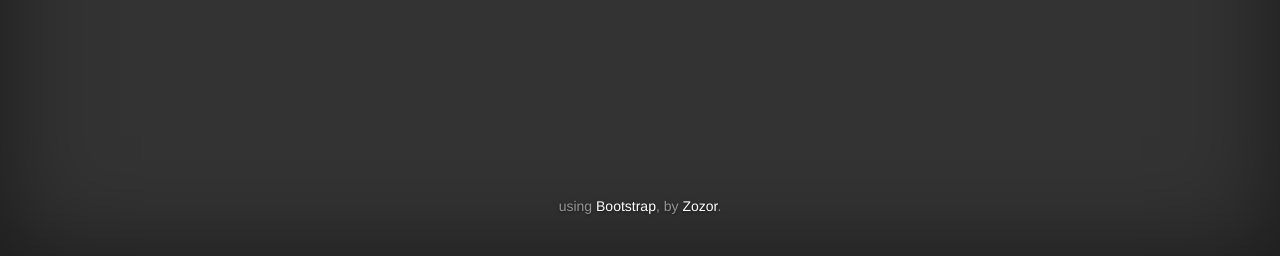
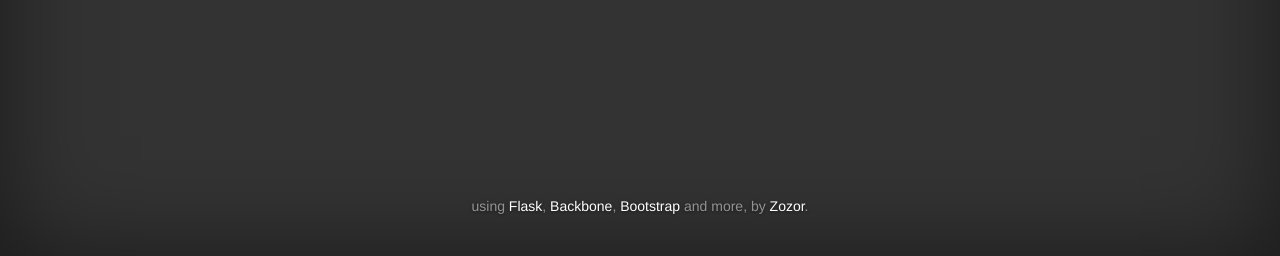
Before and after one commit to emilecaron/remindme, a Flask app: page / in a window 1280 px wide. Shown: the part 544-800 px from the top of the page. Run offline with Flask 2, Linux system fonts and the light colour scheme; some libraries are stand-ins or nearby versions.

Commit message:
Clean deploy + update page template

```diff
--- a/app/templates/page.html
+++ b/app/templates/page.html
@@ -35,7 +35,7 @@
             <div class="inner">
 
               <footer>
-                <p>using <a href="http://getbootstrap.com">Bootstrap</a>, by <a href="https://github.com/emilecaron">Zozor</a>.</p>
+                <p>using <a href="http://flask.pocoo.org/">Flask</a>, <a href="http://backbonejs.org/">Backbone</a>, <a href="http://getbootstrap.com/">Bootstrap</a> and more, by <a href="https://github.com/emilecaron">Zozor</a>.</p>
               </footer>
 
             </div>
--- a/requirements.txt
+++ b/requirements.txt
@@ -5,9 +5,7 @@ Werkzeug==0.9.6
 amqp==1.4.6
 anyjson==0.3.3
 billiard==3.3.0.19
-celery==3.1.17
 flake8==2.3.0
-flask-heroku==0.1.9
 gunicorn==19.1.1
 itsdangerous==0.24
 kombu==3.0.24
```
Also changed, not shown: 1 other file.
